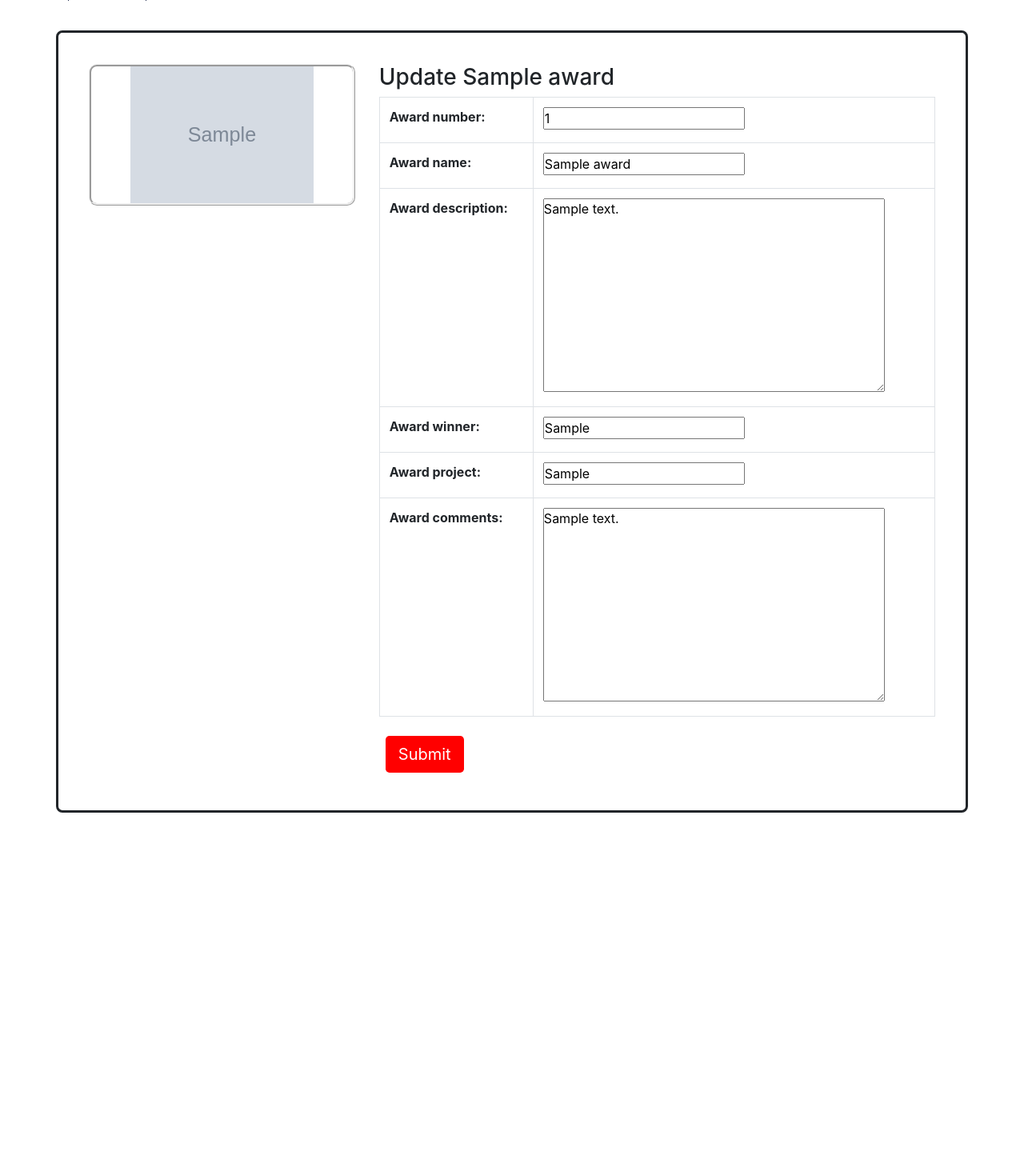
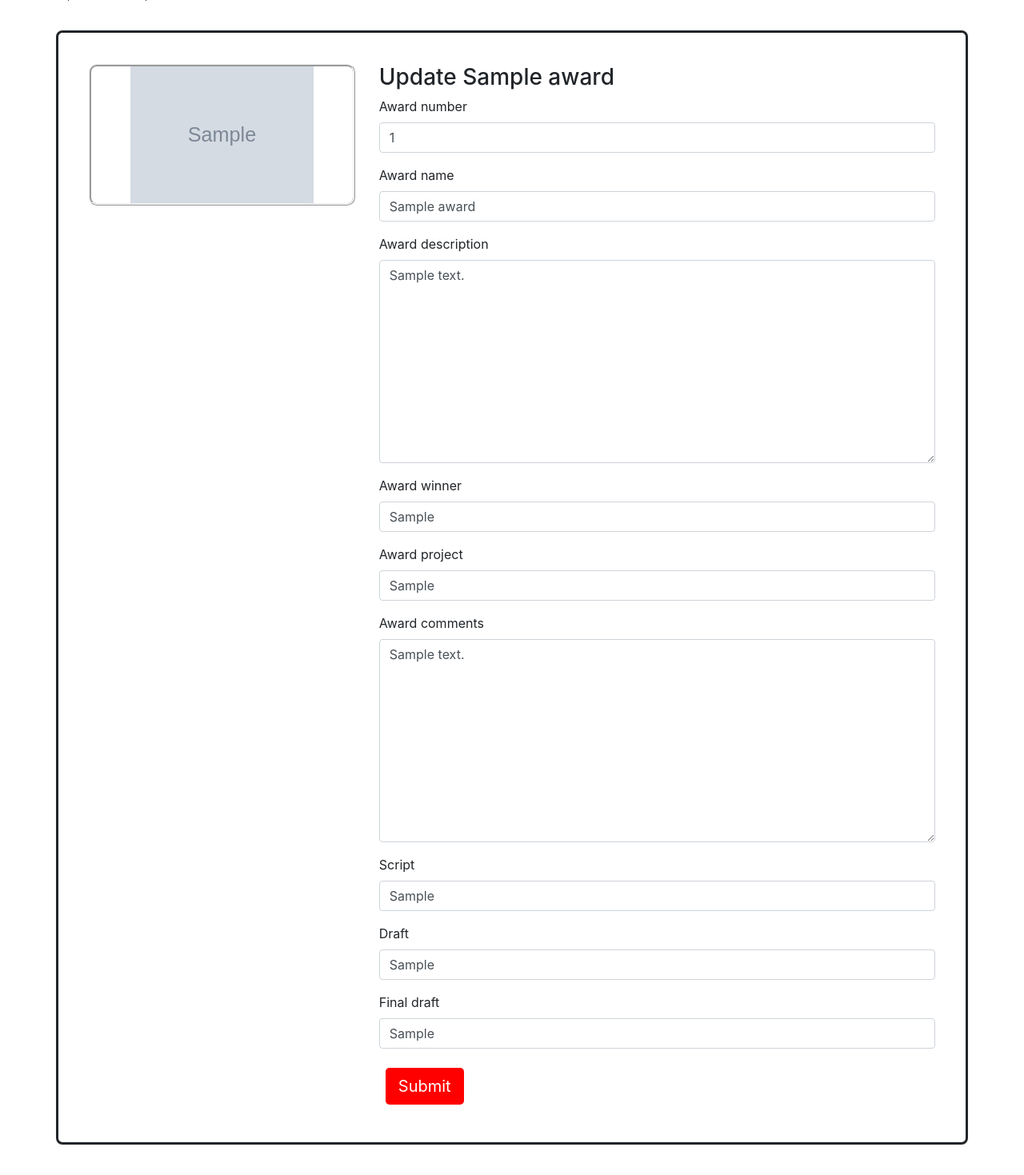
Before and after one commit to imnotberg/vcmproduction, a Django app: page /org/1/awards/1/award/1/edit in a window 1280 px wide. Shown: the part 64-1533 px from the top of the page at 80% size. Before the commit the page ends 1080 px from the top, so only its background shows below. Run offline with Django 3.2, Linux system fonts and the light colour scheme; a user stored in the database is signed in; tables that the repository leaves empty hold one stand-in row (values such as "Sample post"); grey boxes marked "Sample" are stand-in pictures; some libraries are stand-ins or nearby versions.

Commit message:
undid send

```diff
--- a/project/templates/project/award_update_form.html
+++ b/project/templates/project/award_update_form.html
@@ -2,6 +2,7 @@
 {% block content %}
 {% load extras %}
 {% load crispy_forms_tags %}
+{% load bootstrap4 %}
 {% load i18n %}
 
 <div class="container emp-profile">
@@ -16,16 +17,7 @@
                     	<div class="table-responsive">
                     		<form method="post">
                     			{% csrf_token %}
-                    			<table class="table table-bordered">
-                    				{% for f in form %}
-
-                                    <tr>
-                    					<th>{{f.label_tag}}</th>
-                    					<td>{{f}}</td>
-                    				</tr>
-                    				{% endfor %}
-
-                    			</table>
+                    			{% bootstrap_form form %}
                     			<div class="d-flex p-2 justify-content-between">
                             <input class="btn btn-lg btn-primary" type="submit" value="Submit">
                         </div>
--- a/project/views.py
+++ b/project/views.py
@@ -372,7 +372,8 @@ class AwardDetailView(DetailView):
 class AwardUpdateView(UpdateView):
     model = Award
     template_name = 'project/award_update_form.html'
-    fields = ['award_number', 'award_name', 'award_description', 'award_winner', 'award_project','award_comments']
+    fields = ['award_number', 'award_name', 'award_description', 'award_winner', 'award_project','award_comments','script','draft','final_draft']
+    help_text = {'script':'http://'}
     widgets = {
         'award_winner':forms.Textarea
     }
```
Also changed, not shown: 1 other file.
